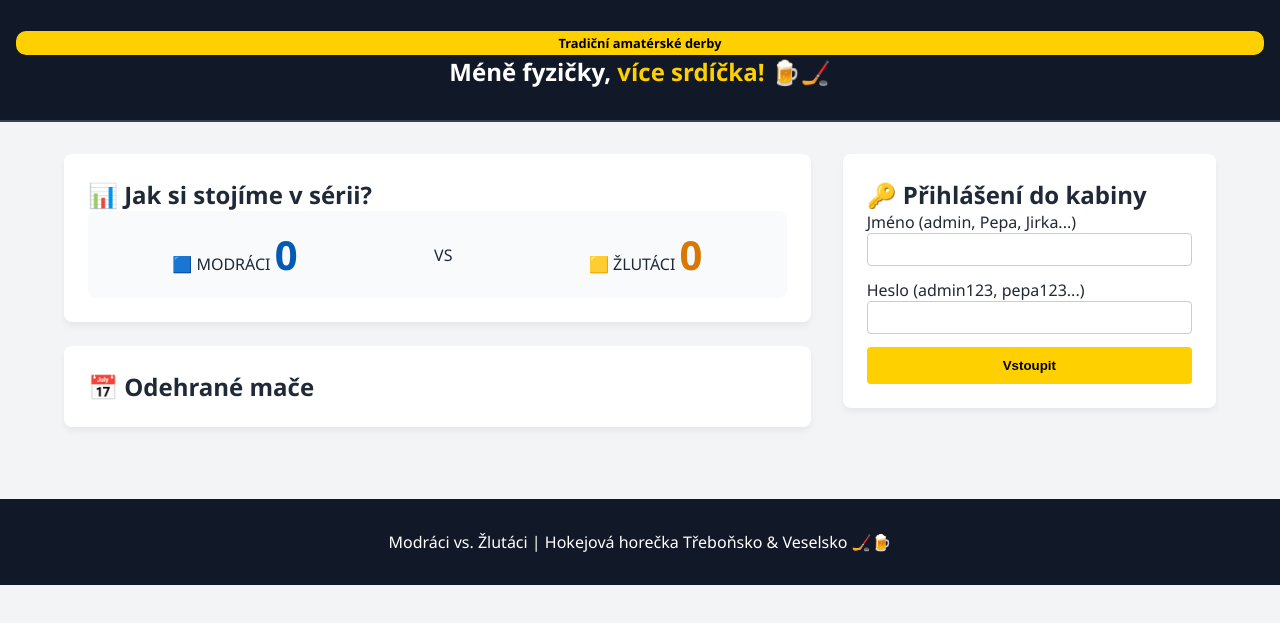
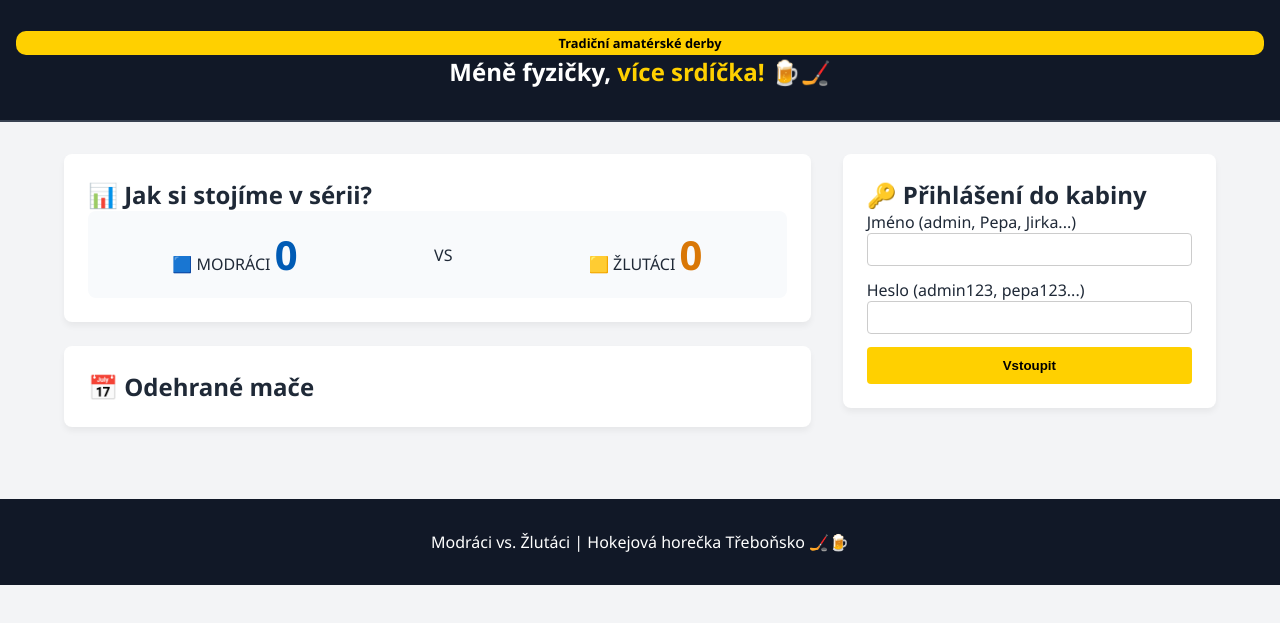
Before and after one commit to pavelzajicek75-ops/hokej, a website: page public/index.html in a window 1280 px wide. Shown: the part 69-692 px from the top of the page. Drawn offline with Linux system fonts and the light colour scheme; no server answers.

Commit message:
Update index.html

```diff
--- a/public/index.html
+++ b/public/index.html
@@ -3,7 +3,7 @@
   <head>
     <meta charset="utf-8" />
     <meta name="viewport" content="width=device-width, initial-scale=1.0" />
-    <title>MODRÁCI vs. ŽLUTÁCI | Řežba na ledu</title>
+    <title>MODRÁCI vs. ŽLUTÁCI | Hokejová horečka Třeboňsko 🏒🍺</title>
     <link rel="stylesheet" href="style.css" />
   </head>
   <body>
@@ -110,7 +110,7 @@
     </main>
 
     <footer>
-      <p>Modráci vs. Žlutáci | Hokejová horečka Třeboňsko & Veselsko 🏒🍺</p>
+      <p>Modráci vs. Žlutáci | Hokejová horečka Třeboňsko 🏒🍺</p>
     </footer>
 
     <script src="script.js"></script>
```
